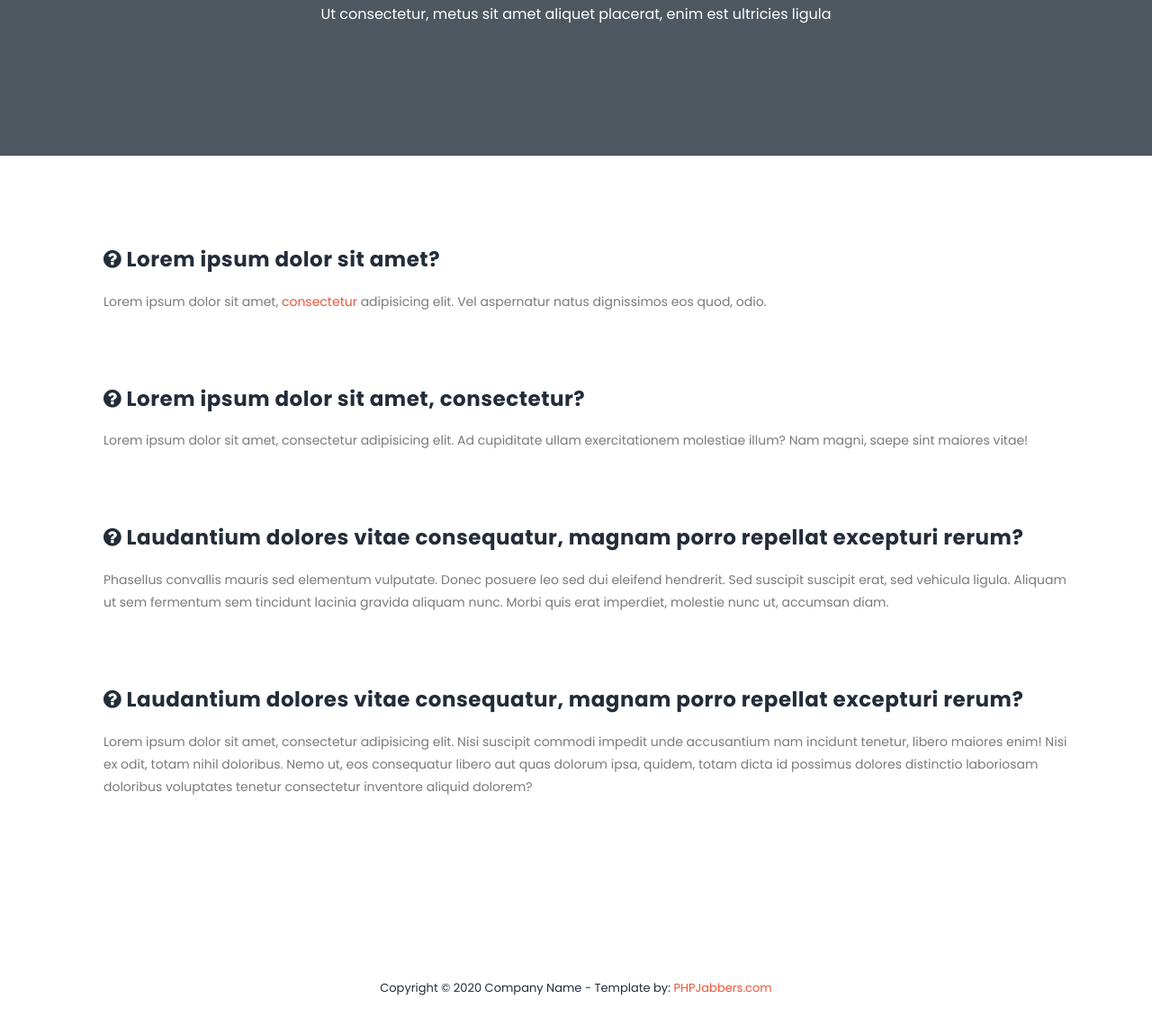
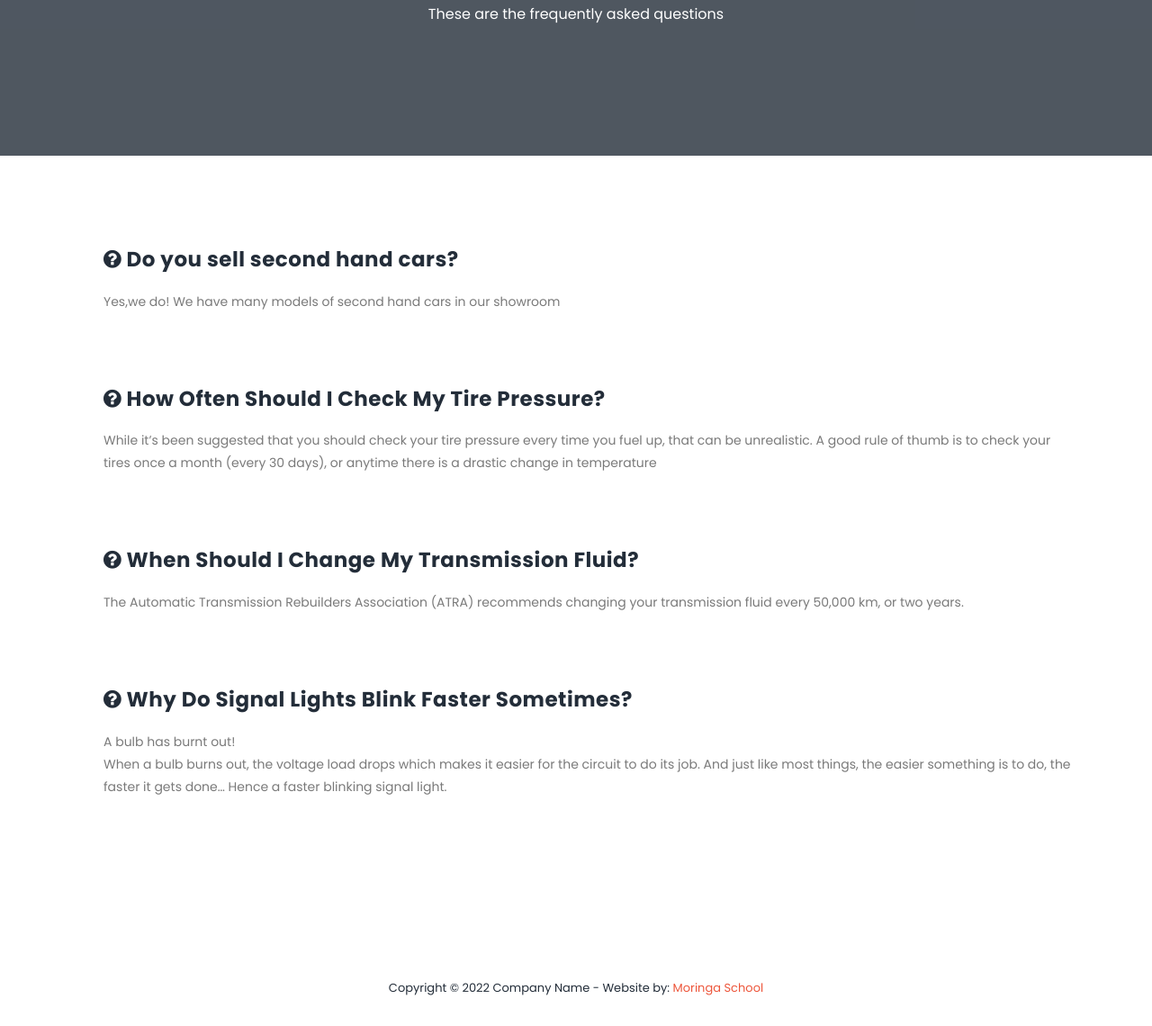
Before and after one commit to Mel-001/justcars, a plain HTML site: page faq.html in a window 1280 px wide. Shown: the part 223-1363 px from the top of the page at 90% size. Drawn offline with Linux system fonts and the light colour scheme.

Commit message:
FAQ page

```diff
--- a/faq.html
+++ b/faq.html
@@ -53,11 +53,11 @@
 
                                 <div class="dropdown-menu">
                                     <a class="dropdown-item" href="about.html">About Us</a>
-                                    <a class="dropdown-item" href="blog.html">Blog</a>
+
                                     <a class="dropdown-item" href="team.html">Team</a>
-                                    <a class="dropdown-item" href="testimonials.html">Testimonials</a>
+
                                     <a class="dropdown-item active" href="faq.html">FAQ</a>
-                                    <a class="dropdown-item" href="terms.html">Terms</a>
+
                                 </div>
                             </li>
                             <li><a href="contact.html">Contact</a></li>
@@ -81,7 +81,7 @@
                         <br>
                         <br>
                         <h2>Read our <em>FAQ</em></h2>
-                        <p>Ut consectetur, metus sit amet aliquet placerat, enim est ultricies ligula</p>
+                        <p>These are the frequently asked questions</p>
                     </div>
                 </div>
             </div>
@@ -97,23 +97,24 @@
 
             <section class="tabs-content">
               <article>
-                <h4><i class="fa fa-question-circle"></i> Lorem ipsum dolor sit amet?</h4>
-                <p>Lorem ipsum dolor sit amet, <a href="#">consectetur</a> adipisicing elit. Vel aspernatur natus dignissimos eos quod, odio.</p>
+                <h4><i class="fa fa-question-circle"></i> Do you sell second hand cars?</h4>
+                <p>Yes,we do! <a href="#"></a> We have many models of second hand cars in our showroom</p>
 
                 <br>
 
-                <h4><i class="fa fa-question-circle"></i> Lorem ipsum dolor sit amet, consectetur?</h4>
-                <p>Lorem ipsum dolor sit amet, consectetur adipisicing elit. Ad cupiditate ullam exercitationem molestiae illum? Nam magni, saepe sint maiores vitae!</p>
+                <h4><i class="fa fa-question-circle"></i> How Often Should I Check My Tire Pressure?</h4>
+                <p>While it’s been suggested that you should check your tire pressure every time you fuel up, that can be unrealistic. A good rule of thumb is to check your tires once a month (every 30 days), or anytime there is a drastic change in temperature</p>
 
                 <br>
 
-                <h4><i class="fa fa-question-circle"></i> Laudantium dolores vitae consequatur, magnam porro repellat excepturi rerum?</h4>
-                <p>Phasellus convallis mauris sed elementum vulputate. Donec posuere leo sed dui eleifend hendrerit. Sed suscipit suscipit erat, sed vehicula ligula. Aliquam ut sem fermentum sem tincidunt lacinia gravida aliquam nunc. Morbi quis erat imperdiet, molestie nunc ut, accumsan diam.</p>
+                <h4><i class="fa fa-question-circle"></i> When Should I Change My Transmission Fluid?
+                </h4>
+                <p>The Automatic Transmission Rebuilders Association (ATRA) recommends changing your transmission fluid every 50,000 km, or two years.</p>
 
                 <br>
 
-                <h4><i class="fa fa-question-circle"></i> Laudantium dolores vitae consequatur, magnam porro repellat excepturi rerum?</h4>
-                <p>Lorem ipsum dolor sit amet, consectetur adipisicing elit. Nisi suscipit commodi impedit unde accusantium nam incidunt tenetur, libero maiores enim! Nisi ex odit, totam nihil doloribus. Nemo ut, eos consequatur libero aut quas dolorum ipsa, quidem, totam dicta id possimus dolores distinctio laboriosam doloribus voluptates tenetur consectetur inventore aliquid dolorem?</p>
+                <h4><i class="fa fa-question-circle"></i> Why Do Signal Lights Blink Faster Sometimes?</h4>
+                <p>A bulb has burnt out! <br> When a bulb burns out, the voltage load drops which makes it easier for the circuit to do its job. And just like most things, the easier something is to do, the faster it gets done… Hence a faster blinking signal light.</p>
               </article>
             </section>
         </div>
@@ -126,8 +127,8 @@
             <div class="row">
                 <div class="col-lg-12">
                     <p>
-                        Copyright &copy; 2020 Company Name
-                        - Template by: <a href="https://www.phpjabbers.com/">PHPJabbers.com</a>
+                        Copyright &copy; 2022 Company Name
+                        - Website by: <a href=>Moringa School</a>
                     </p>
                 </div>
             </div>
```
